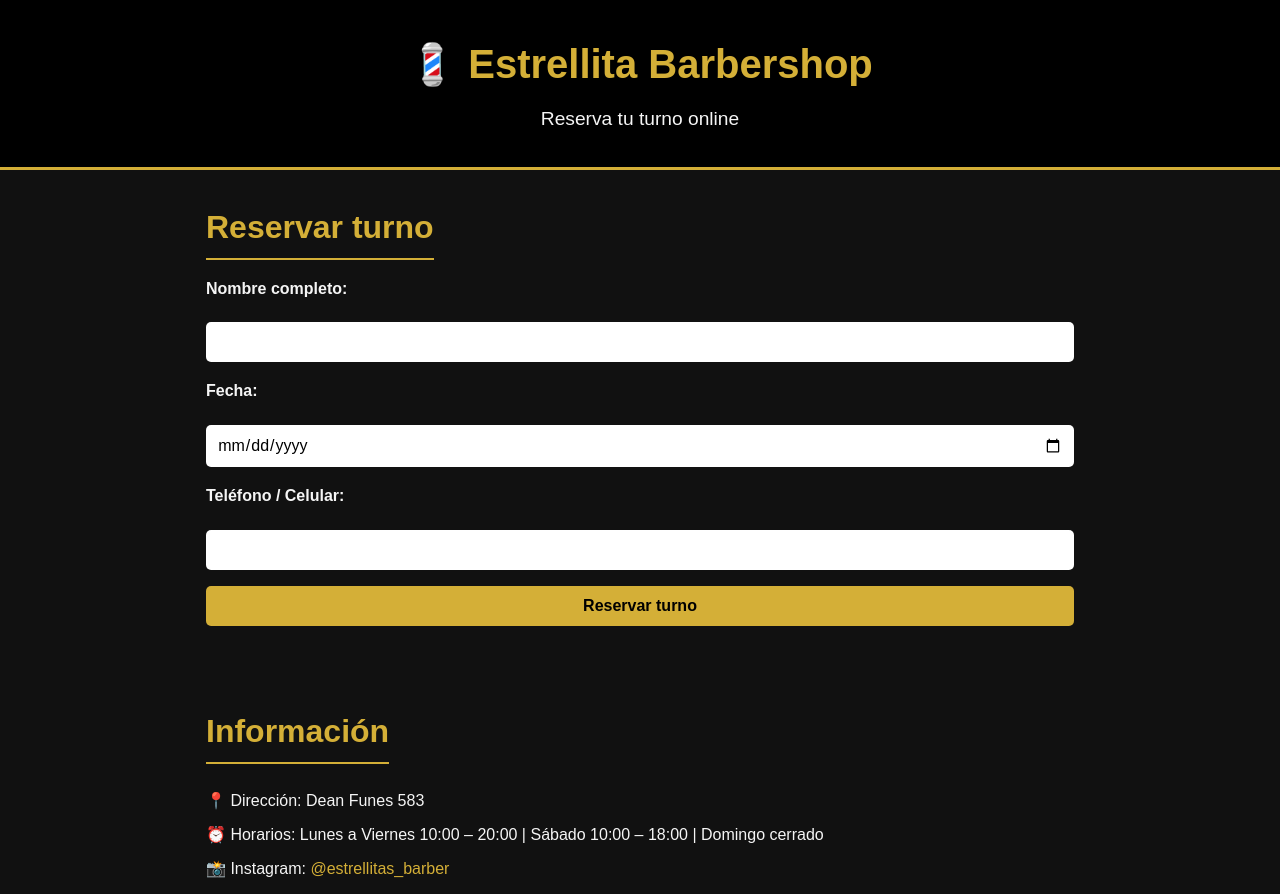
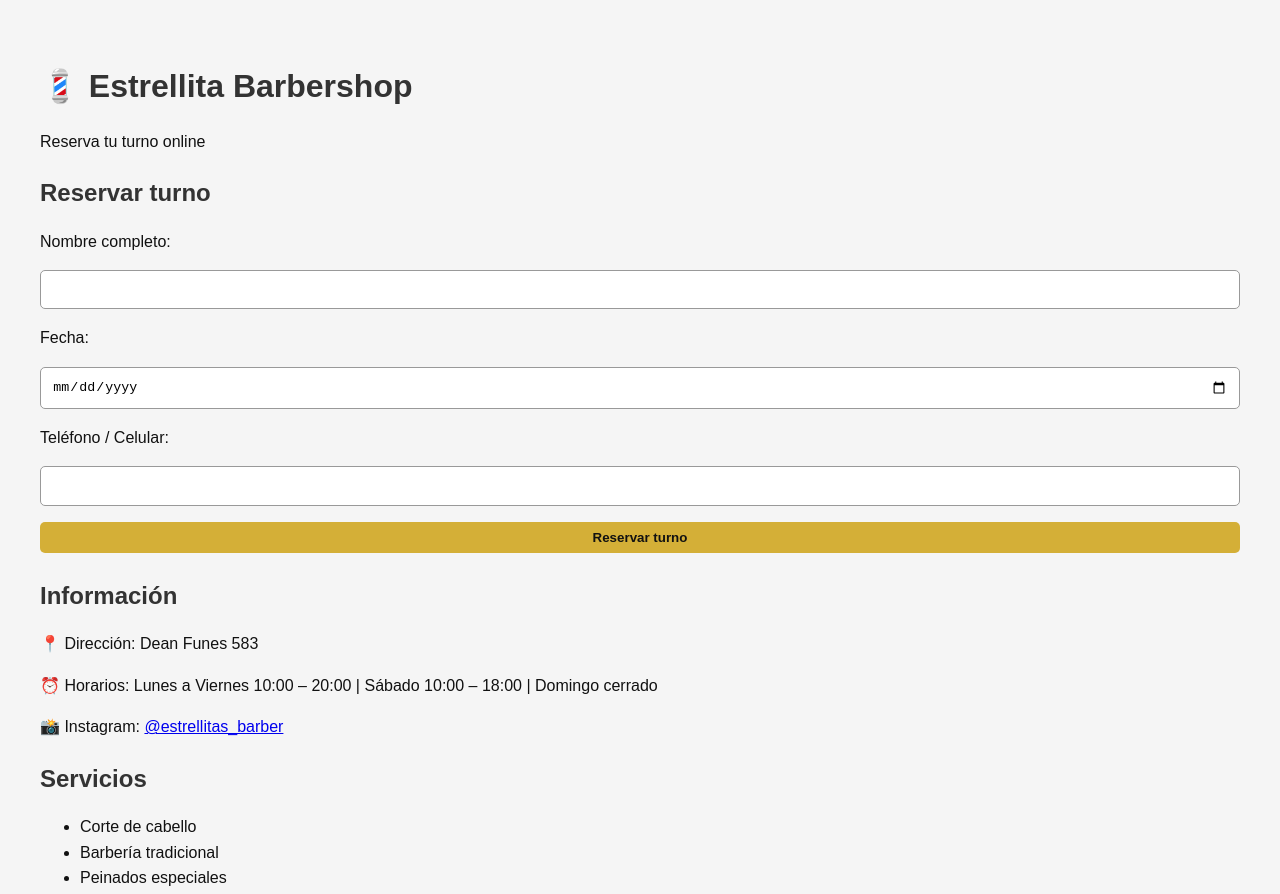
Before and after one commit to LolooHUB/ESTRELLITABARBERSHOP, a plain HTML site: page index.html in a window 1280 px wide. Shown: the top 894 px of the page. Drawn offline with Linux system fonts and the light colour scheme.

Commit message:
Update style.css

```diff
--- a/style.css
+++ b/style.css
@@ -1,131 +1,57 @@
-/* Reset básico */
-* {
-  margin: 0;
-  padding: 0;
-  box-sizing: border-box;
-  font-family: 'Arial', sans-serif;
+/* admin.css - panel de administración */
+body {
+  font-family: 'Montserrat', sans-serif;
+  background-color: #f5f5f5;
+  color: #111;
+  line-height: 1.6;
+  padding: 2rem;
 }
 
-/* Body y fondo */
-body {
-  background-color: #111;
-  color: #f5f5f5;
-  line-height: 1.6;
+h1, h2 {
+  color: #333;
+  margin-bottom: 1rem;
 }
 
-/* Header */
-header {
-  background: #000;
-  text-align: center;
-  padding: 2rem 1rem;
-  border-bottom: 3px solid #d4af37;
+table {
+  width: 100%;
+  border-collapse: collapse;
+  margin-bottom: 2rem;
 }
 
-header h1 {
-  color: #d4af37;
-  font-size: 2.5rem;
-  margin-bottom: 0.5rem;
+table, th, td {
+  border: 1px solid #999;
 }
 
-header p {
-  color: #f5f5f5;
-  font-size: 1.2rem;
+th, td {
+  padding: 0.8rem;
+  text-align: left;
 }
 
-/* Secciones */
-section {
-  padding: 2rem 1rem;
-  max-width: 900px;
-  margin: auto;
+button {
+  background-color: #d4af37;
+  border: none;
+  color: #111;
+  padding: 0.5rem 1rem;
+  border-radius: 5px;
+  cursor: pointer;
+  font-weight: 600;
+  transition: 0.3s;
 }
 
-section h2 {
-  color: #d4af37;
-  margin-bottom: 1rem;
-  font-size: 2rem;
-  border-bottom: 2px solid #d4af37;
-  display: inline-block;
-  padding-bottom: 0.3rem;
+button:hover {
+  background-color: #b08c2e;
 }
 
-.info p,
-.servicios ul li {
-  margin: 0.5rem 0;
-}
-
-.servicios ul {
-  list-style-type: disc;
-  margin-left: 1.5rem;
-}
-
-/* Formulario */
-.reserva form {
+/* Formularios admin */
+form {
   display: flex;
   flex-direction: column;
   gap: 1rem;
+  margin-bottom: 1.5rem;
 }
 
-.reserva label {
-  font-weight: bold;
-  margin-bottom: 0.3rem;
+input, select {
+  padding: 0.7rem;
+  border-radius: 5px;
+  border: 1px solid #999;
 }
-
-.reserva input,
-.reserva select,
-.reserva button {
-  padding: 0.7rem;
-  border: none;
-  border-radius: 5px;
-  font-size: 1rem;
-}
-
-.reserva input,
-.reserva select {
-  width: 100%;
-}
-
-.reserva button {
-  background-color: #d4af37;
-  color: #000;
-  font-weight: bold;
-  cursor: pointer;
-  transition: 0.3s;
-}
-
-.reserva button:hover {
-  background-color: #b08c2e;
-}
-
-/* Mensaje de confirmación */
-#mensaje {
-  margin-top: 1rem;
-  font-weight: bold;
-}
-
-/* Footer */
-footer {
-  text-align: center;
-  padding: 1.5rem;
-  background: #000;
-  border-top: 3px solid #d4af37;
-}
-
-/* Links */
-a {
-  color: #d4af37;
-  text-decoration: none;
-}
-
-a:hover {
-  text-decoration: underline;
-}
-
-/* Responsive */
-@media (max-width: 600px) {
-  header h1 {
-    font-size: 2rem;
-  }
-  section h2 {
-    font-size: 1.5rem;
-  }
-}
```
